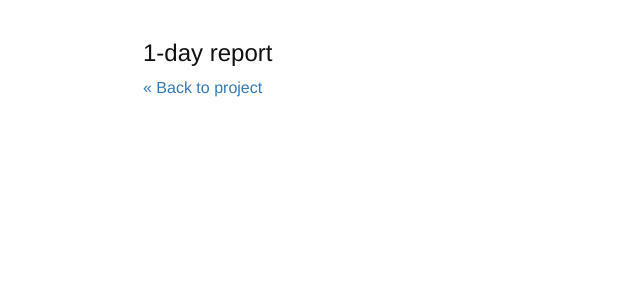
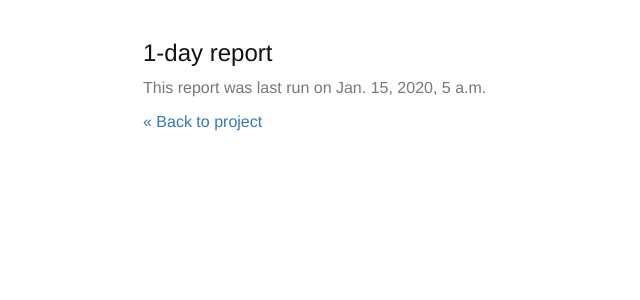
Before and after one commit to nprapps/carebot, a Django app: page /carebot/report/1/1/ in a window 1280 px wide. Shown: the top 300 px of the page, without its empty margins (0-640 px from the left). Run offline with Django 3.2, Linux system fonts and the light colour scheme; tables that the repository leaves empty hold one stand-in row (values such as "Sample post"); parts of the project's set-up code (start-up, migrations or seed data) failed here and were passed over; some libraries are stand-ins or nearby versions.

Commit message:
Add last run timestamp to report. Closes #115.

```diff
--- a/reports/templates/report.html
+++ b/reports/templates/report.html
@@ -1,4 +1,5 @@
 {% extends "_base.html" %}
+{% load tz %}
 
 {% block title %}{{ report.project.title }} :: carebot{% endblock %}
 
@@ -7,6 +8,8 @@
     <h1>{{ report.project.title }}</h1>
 
     <h2>{{ report.timespan }} report</h2>
+
+    <p class="text-muted">This report was last run on {{ report.last_run|localtime }}</p>
 
     <p><a href="{{ report.project.get_absolute_url }}">&laquo; Back to project</a></p>
 
```
